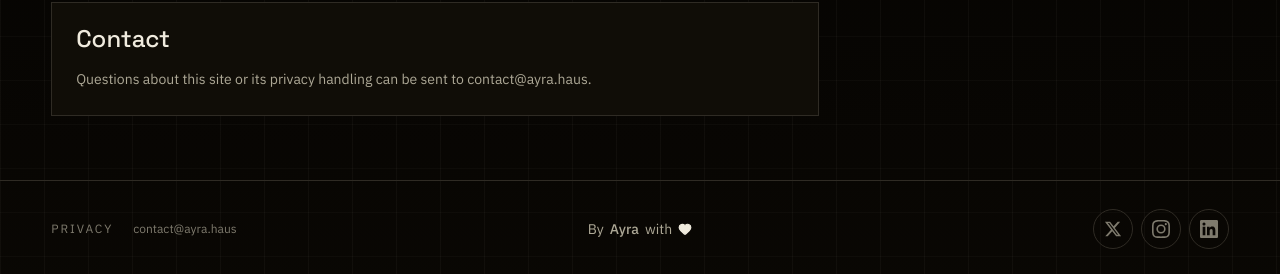
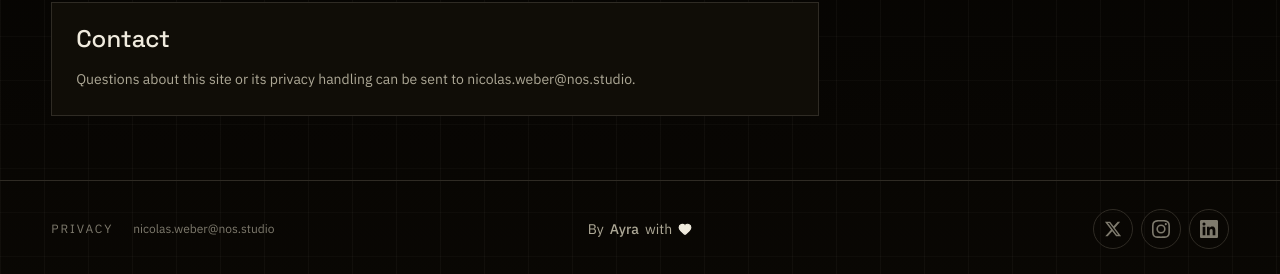
Before and after one commit to patabrava/ayra-stellar, a Next.js app: page /privacy in a window 1280 px wide. Shown: the part 1151-1425 px from the top of the page. Built offline with nearby package versions, Linux system fonts and the light colour scheme.

Commit message:
Update public contact email

```diff
--- a/src/app/privacy/page.tsx
+++ b/src/app/privacy/page.tsx
@@ -2,6 +2,7 @@ import Link from "next/link";
 
 import { AyraLogo } from "@/components/ayra/ui";
 import { SiteFooter } from "@/components/ayra/site-footer";
+import { PUBLIC_CONTACT_EMAIL } from "@/lib/ayra/contact";
 
 export const metadata = {
   title: "Privacy | AYRA Stellar",
@@ -74,9 +75,9 @@ export default function PrivacyPage() {
             Questions about this site or its privacy handling can be sent to{" "}
             <a
               className="text-[var(--public-fg)] underline underline-offset-4"
-              href="mailto:contact@ayra.haus"
+              href={`mailto:${PUBLIC_CONTACT_EMAIL}`}
             >
-              contact@ayra.haus
+              {PUBLIC_CONTACT_EMAIL}
             </a>
             .
           </p>
--- a/src/components/ayra/site-footer.tsx
+++ b/src/components/ayra/site-footer.tsx
@@ -1,6 +1,8 @@
 import Link from "next/link";
 import type { ReactNode } from "react";
 import { Heart } from "lucide-react";
+
+import { PUBLIC_CONTACT_EMAIL } from "@/lib/ayra/contact";
 
 function XIcon() {
   return (
@@ -58,9 +60,9 @@ export function SiteFooter() {
           </Link>
           <a
             className="transition text-[var(--public-muted)] hover:text-[var(--public-fg)] normal-case tracking-normal"
-            href="mailto:contact@ayra.haus"
+            href={`mailto:${PUBLIC_CONTACT_EMAIL}`}
           >
-            contact@ayra.haus
+            {PUBLIC_CONTACT_EMAIL}
           </a>
         </div>
 
--- /dev/null
+++ b/src/lib/ayra/contact.ts
@@ -0,0 +1 @@
+export const PUBLIC_CONTACT_EMAIL = "nicolas.weber@nos.studio";
```
Also changed, not shown: 1 other file (tests, documents, lock files or other folders).
